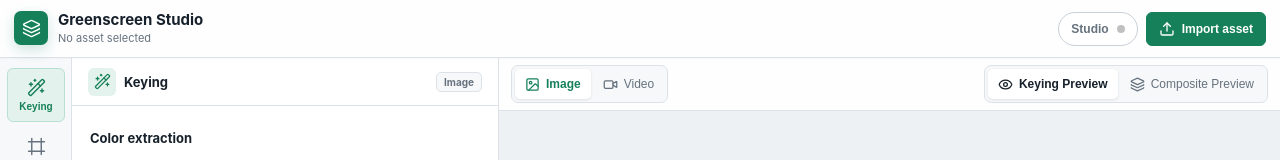
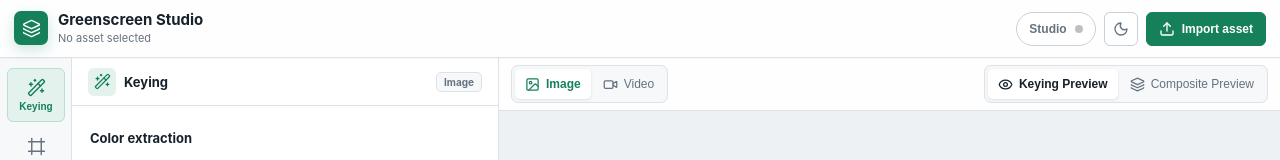
Before and after one commit to silent-reader-cn/greenscreen-studio, a React (Vite) app: page / in a window 1280 px wide. Shown: the top 160 px of the page. Built offline with nearby package versions, Linux system fonts and the light colour scheme.

Commit message:
feat(ui): add dark/light theme toggle

```diff
--- a/index.html
+++ b/index.html
@@ -6,7 +6,25 @@
   <meta name="mobile-web-app-capable" content="yes" />
   <meta name="apple-mobile-web-app-capable" content="yes" />
   <meta name="apple-mobile-web-app-status-bar-style" content="default" />
-  <meta name="theme-color" content="#f5f5f0" />
+  <meta name="theme-color" content="#eef1f4" />
+  <script>
+    (() => {
+      try {
+        const storedTheme = localStorage.getItem('greenscreen-studio-theme')
+        const theme = storedTheme === 'light' || storedTheme === 'dark'
+          ? storedTheme
+          : matchMedia('(prefers-color-scheme: dark)').matches ? 'dark' : 'light'
+        document.documentElement.dataset.theme = theme
+        document.documentElement.style.colorScheme = theme
+        document.querySelector('meta[name="theme-color"]')?.setAttribute(
+          'content',
+          theme === 'dark' ? '#101417' : '#eef1f4',
+        )
+      } catch {
+        document.documentElement.dataset.theme = 'light'
+      }
+    })()
+  </script>
   <title>绿幕素材标准化工具</title>
 </head>
 <body>
--- a/src/App.jsx
+++ b/src/App.jsx
@@ -5,6 +5,8 @@
   FolderInput,
   Image as ImageIcon,
   Layers3,
+  Moon,
+  Sun,
   Upload,
   Video,
 } from 'lucide-react'
@@ -38,17 +40,31 @@
 } from './lib/appProfiles.js'
 import { getBaseMediaMetadata, getClipboardMediaFile, getMediaKind, normalizeMediaFile } from './lib/mediaFiles.js'
 import { captureVideoFirstFrame, getContainSize, measureSourceCharacterHeight, putImageDataLike, readMediaIntrinsicMetadata } from './lib/mediaCanvas.js'
+import { applyTheme, getInitialTheme, storeTheme } from './lib/theme.js'
 
 const MOBILE_SHEET_STEPS = ['collapsed', 'half', 'full']
 const MOBILE_UI_QUERY = '(max-width: 900px)'
 
 export default function App() {
   const dialog = useAppDialog()
+  const [theme, setTheme] = useState(getInitialTheme)
   const [mobileUi, setMobileUi] = useState(() => (
     typeof window !== 'undefined' && typeof window.matchMedia === 'function'
       ? window.matchMedia(MOBILE_UI_QUERY).matches
       : false
   ))
+
+  useEffect(() => {
+    applyTheme(theme)
+  }, [theme])
+
+  const toggleTheme = useCallback(() => {
+    setTheme(current => {
+      const nextTheme = current === 'dark' ? 'light' : 'dark'
+      storeTheme(nextTheme)
+      return nextTheme
+    })
+  }, [])
 
   useEffect(() => {
     if (typeof window.matchMedia !== 'function') return undefined
@@ -945,6 +961,17 @@
         </div>
         <div className="header-actions">
           <StudioPanel onOpenVideoAsset={handleOpenProjectVideo} />
+          <button
+            type="button"
+            className="theme-toggle"
+            onClick={toggleTheme}
+            aria-label={theme === 'dark' ? t('app.switchToLightMode') : t('app.switchToDarkMode')}
+            title={theme === 'dark' ? t('app.switchToLightMode') : t('app.switchToDarkMode')}
+          >
+            {theme === 'dark'
+              ? <Sun size={16} aria-hidden="true" />
+              : <Moon size={16} aria-hidden="true" />}
+          </button>
           <button type="button" className="header-import-btn" onClick={openFilePicker} aria-label={t('app.importAsset')}>
             <Upload size={16} aria-hidden="true" />
             <span>{t('app.importAsset')}</span>
--- /dev/null
+++ b/src/lib/theme.js
@@ -0,0 +1,39 @@
+export const THEME_STORAGE_KEY = 'greenscreen-studio-theme'
+export const DARK_MODE_QUERY = '(prefers-color-scheme: dark)'
+
+export function getStoredTheme(storage = globalThis.localStorage) {
+  try {
+    const theme = storage?.getItem(THEME_STORAGE_KEY)
+    return theme === 'light' || theme === 'dark' ? theme : null
+  } catch {
+    return null
+  }
+}
+
+export function getSystemTheme(matchMedia = globalThis.matchMedia) {
+  return typeof matchMedia === 'function' && matchMedia(DARK_MODE_QUERY).matches
+    ? 'dark'
+    : 'light'
+}
+
+export function getInitialTheme() {
+  return getStoredTheme() || getSystemTheme()
+}
+
+export function applyTheme(theme, root = globalThis.document?.documentElement) {
+  if (!root) return
+  root.dataset.theme = theme
+  root.style.colorScheme = theme
+  root.ownerDocument?.querySelector('meta[name="theme-color"]')?.setAttribute(
+    'content',
+    theme === 'dark' ? '#101417' : '#eef1f4',
+  )
+}
+
+export function storeTheme(theme, storage = globalThis.localStorage) {
+  try {
+    storage?.setItem(THEME_STORAGE_KEY, theme)
+  } catch {
+    // Theme switching should continue to work when storage is unavailable.
+  }
+}
--- a/src/styles.css
+++ b/src/styles.css
@@ -7,3 +7,4 @@
 @import './styles/desktop-workbench.css';
 @import './styles/review-workspace.css';
 @import './styles/compact-mobile.css';
+@import './styles/theme.css';
--- /dev/null
+++ b/src/styles/theme.css
@@ -0,0 +1,135 @@
+/* ===== Theme switch and dark palette ===== */
+:root {
+  color-scheme: light;
+}
+
+:root[data-theme='dark'] {
+  color-scheme: dark;
+  --workspace-bg: #101417;
+  --workspace-surface: #181e22;
+  --workspace-surface-soft: #20272c;
+  --workspace-surface-raised: #242c31;
+  --workspace-surface-muted: #2a3339;
+  --workspace-border: #303a40;
+  --workspace-border-strong: #435058;
+  --workspace-text: #edf3f5;
+  --workspace-text-muted: #a2afb6;
+  --workspace-accent: #48c493;
+  --workspace-accent-soft: #173b30;
+  --workspace-accent-border: #28644f;
+  --workspace-info: #7da7ff;
+  --workspace-warning: #e5b45f;
+  --workspace-danger: #ff8a80;
+  --workspace-danger-soft: #462422;
+  --workspace-focus: 0 0 0 3px rgba(72, 196, 147, 0.22);
+  --workspace-shadow-sm: 0 2px 10px rgba(0, 0, 0, 0.28);
+  --workspace-shadow-lg: 0 22px 64px rgba(0, 0, 0, 0.55);
+  --workspace-overlay: rgba(0, 0, 0, 0.68);
+}
+
+.theme-toggle {
+  width: 34px;
+  height: 34px;
+  min-width: 34px;
+  padding: 0;
+  display: inline-grid;
+  place-items: center;
+  border: 1px solid var(--workspace-border-strong);
+  border-radius: var(--workspace-radius-sm);
+  background: var(--workspace-surface);
+  color: var(--workspace-text-muted);
+  cursor: pointer;
+  transition: background 140ms ease, border-color 140ms ease, color 140ms ease;
+}
+
+.theme-toggle:hover {
+  border-color: var(--workspace-accent-border);
+  background: var(--workspace-accent-soft);
+  color: var(--workspace-accent);
+}
+
+.theme-toggle:focus-visible {
+  outline: none;
+  box-shadow: var(--workspace-focus);
+}
+
+:root[data-theme='dark'] body,
+:root[data-theme='dark'] .app {
+  background: var(--workspace-bg);
+  color: var(--workspace-text);
+}
+
+:root[data-theme='dark'] .app > .header {
+  background: rgba(24, 30, 34, 0.96);
+  box-shadow: 0 1px 0 rgba(255, 255, 255, 0.03);
+}
+
+:root[data-theme='dark'] .tab-bar {
+  background: rgba(24, 30, 34, 0.96);
+}
+
+:root[data-theme='dark'] input,
+:root[data-theme='dark'] select,
+:root[data-theme='dark'] textarea {
+  color-scheme: dark;
+}
+
+:root[data-theme='dark'] .profile-menu-trigger:hover,
+:root[data-theme='dark'] .profile-menu-trigger.active,
+:root[data-theme='dark'] .header-import-btn:hover,
+:root[data-theme='dark'] .dock-btn-primary:hover,
+:root[data-theme='dark'] .control-action-primary:hover {
+  background: #39a97d;
+  border-color: #39a97d;
+}
+
+:root[data-theme='dark'] .preview-area,
+:root[data-theme='dark'] .canvas-wrapper {
+  background-color: var(--workspace-bg);
+}
+
+:root[data-theme='dark'] .drop-zone,
+:root[data-theme='dark'] .empty-preview,
+:root[data-theme='dark'] .empty-state,
+:root[data-theme='dark'] .studio-empty {
+  background: var(--workspace-surface-soft);
+  border-color: var(--workspace-border-strong);
+  color: var(--workspace-text-muted);
+}
+
+:root[data-theme='dark'] ::-webkit-scrollbar {
+  width: 10px;
+  height: 10px;
+}
+
+:root[data-theme='dark'] ::-webkit-scrollbar-track {
+  background: var(--workspace-bg);
+}
+
+:root[data-theme='dark'] ::-webkit-scrollbar-thumb {
+  border: 2px solid var(--workspace-bg);
+  border-radius: 999px;
+  background: var(--workspace-border-strong);
+}
+
+@media (max-width: 900px) {
+  .theme-toggle {
+    width: 38px;
+    height: 38px;
+    min-width: 38px;
+  }
+
+  :root[data-theme='dark'] .mobile-sheet-panel,
+  :root[data-theme='dark'] .mobile-bottom-nav,
+  :root[data-theme='dark'] .mobile-video-export-actions {
+    background: rgba(24, 30, 34, 0.98);
+  }
+}
+
+@media (max-width: 520px) {
+  .theme-toggle {
+    width: 34px;
+    height: 34px;
+    min-width: 34px;
+  }
+}
```
Also changed, not shown: 2 other files (tests, documents, lock files or other folders).
